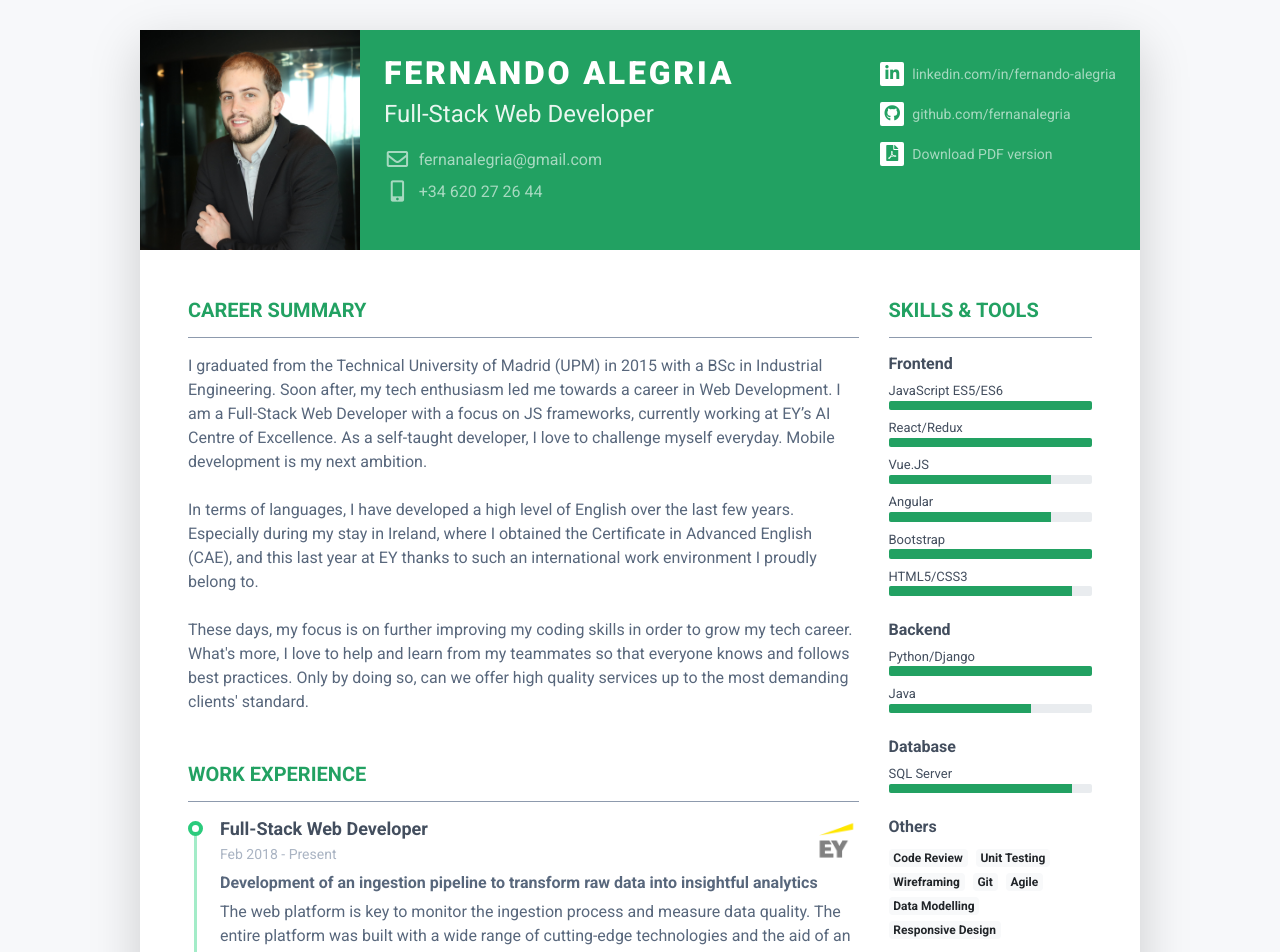
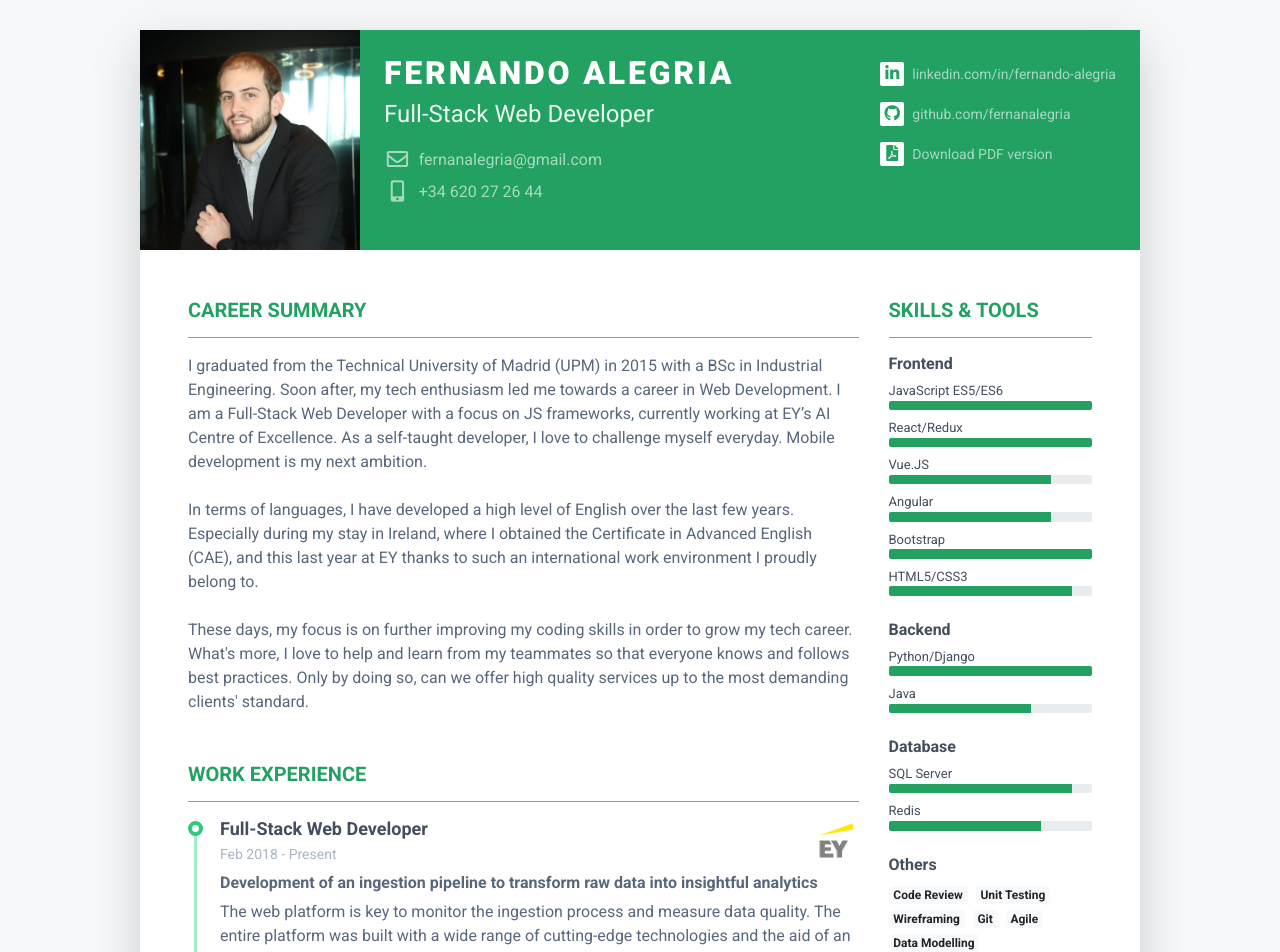
Before and after one commit to fernanalegria/resume, a React (Create React App) app: page / in a window 1280 px wide. Shown: the top 952 px of the page. Built offline with nearby package versions, Linux system fonts and the light colour scheme.

Commit message:
feat: Add Redis skills

```diff
--- a/src/assets/js/resumeStore.js
+++ b/src/assets/js/resumeStore.js
@@ -230,6 +230,10 @@ export const skillSets = [
       {
         name: 'SQL Server',
         value: 90
+      },
+      {
+        name: 'Redis',
+        value: 75
       }
     ]
   },
```
